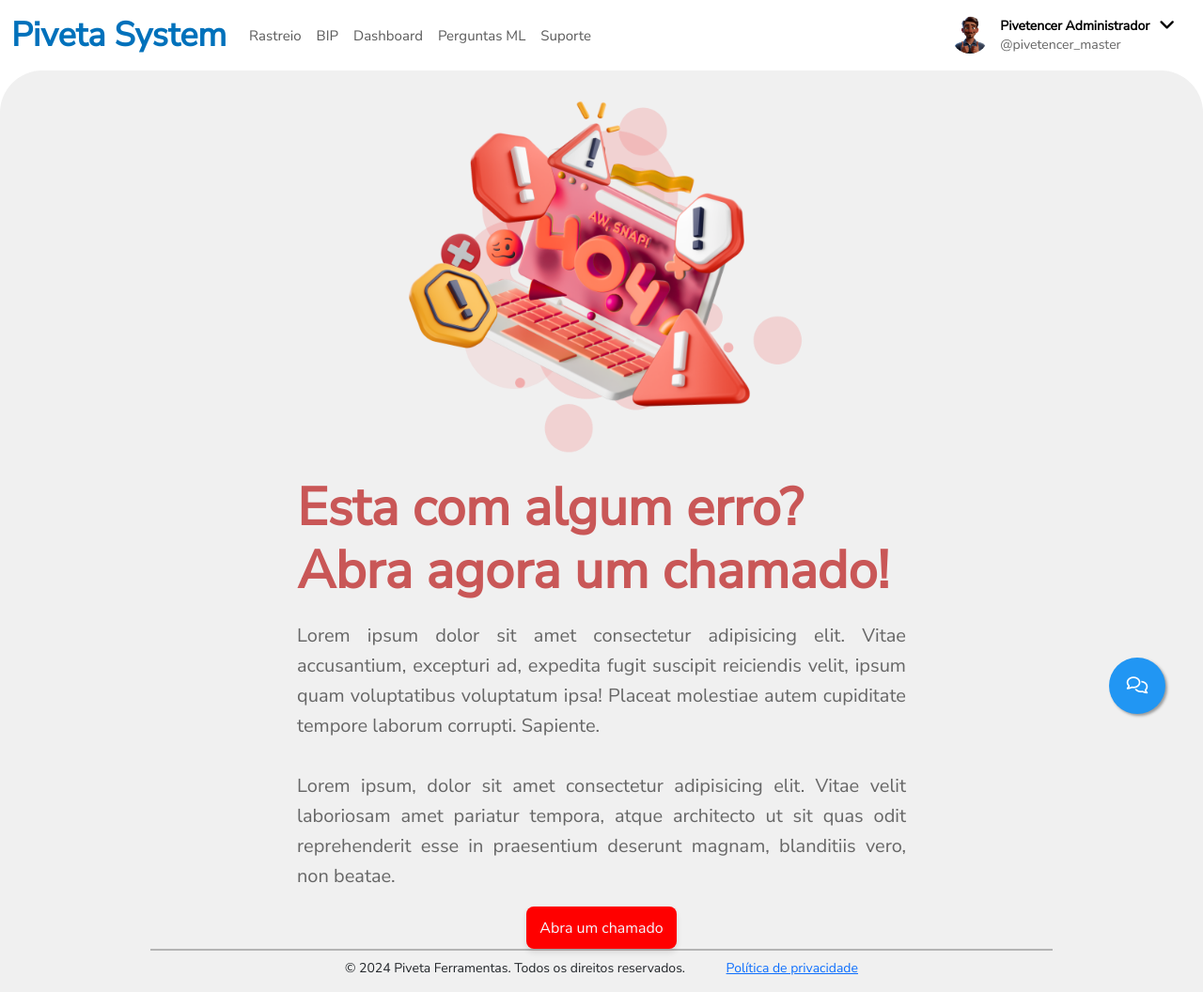
After one commit to EduardoMnzs/Tracking-piveta, a Flask app: page /ticket-user in a window 1280 px wide. The commit adds this page. Shown: the whole page at 94% size. Run offline with Flask 3, Linux system fonts and the light colour scheme; the visitor is signed in with stand-in values (Sample User, id 1); some libraries are stand-ins or nearby versions.

Commit message:
Ticket criado

```diff
--- a/app/routes.py
+++ b/app/routes.py
@@ -378,6 +378,10 @@ def chatBot():
 def documentacao():
     return render_template('documentacao.html')
 
+@app.route("/ticket-user", methods=["GET"])
+@login_required
+def ticket_user():
+    return render_template('ticket_user.html')
 
 @app.route("/test", methods=["GET"])
 def test():
--- /dev/null
+++ b/app/static/css/ticket_user.css
@@ -0,0 +1,136 @@
+.home-container {
+    display: flex;
+    padding-inline: 100px;
+    border-radius: 10px;
+    align-items: center;
+    height: 100%;
+}
+
+.background {
+    background-color: #F0F0F0;
+    border-radius: 45px 45px 0px 0px;
+    height: 90%;
+}
+
+
+.terms-of-usage {
+    background-color: #F0F0F0;
+    padding-bottom: 15px;
+
+    a {
+        margin-left: 40px
+    }
+}
+
+.image-container {
+    position: relative;
+    width: 40%;
+}
+
+.bot-image {
+    width: 100%;
+    border-radius: 10px;
+}
+
+.bot-text {
+    position: absolute;
+    bottom: 10px;
+    left: 20px;
+    color: white;
+    font-size: 3rem;
+    font-weight: bold;
+}
+
+.text-container {
+    padding-left: 100px;
+    padding-right: 50px;
+    width: 60%;
+}
+
+.text-container h2 {
+    color: #b30000a3;
+    font-size: 3.5rem;
+    margin-bottom: 20px;
+    font-weight: bold;
+}
+
+.text-container p {
+    color: #666;
+    line-height: 1.6;
+    text-align: justify;
+    font-size: 20px;
+}
+
+.button-chamado-container {
+    display: flex;
+    justify-content: center;
+}
+
+.button-chamado {
+    background-color: #FF0000;
+    box-shadow: 0 4px 6px rgba(0, 0, 0, 0.1);
+    text-decoration: none;
+    color: #f3f7fe;
+    border: none;
+    border-radius: 8px;
+    width: 160px;
+    height: 45px;
+    transition: .3s;
+}
+
+.button-chamado:hover {
+    background-color: #cd0000;
+    box-shadow: 0 0 0 3px #FF00005f;
+    color: #fff;
+}
+
+
+.footer-hr {
+    margin: auto;
+    width: 75%;
+    height: 2px;
+    background: black !important;
+    margin-bottom: 8px;
+    border: none !important;
+}
+
+@media only screen and (max-width: 1500px) {
+    .home-container {
+        flex-direction: column;
+    }
+
+    .background {
+        height: max-content;
+    }
+
+    .text-container {
+        padding-left: 0px;
+        padding-right: 0px;
+    }
+
+}
+
+@media only screen and (max-width: 1200px) {
+    .image-container {
+        width: 60%;
+    }
+
+    .text-container {
+        width: 100%;
+    }
+}
+
+@media only screen and (max-width: 800px) {
+    .image-container {
+        width: 100%;
+    }
+
+    .text-container h2 {
+        font-size: 1.5rem;
+    }
+
+    .home-container {
+        padding-inline: 45px;
+    }
+
+}
--- a/app/templates/blueprint.html
+++ b/app/templates/blueprint.html
@@ -60,6 +60,7 @@
                         <a class="nav-link nav-rastreio" href="/bipagem">BIP</a>
                         <a class="nav-link nav-rastreio" href="/dashboard">Dashboard</a>
                         <a class="nav-link nav-rastreio" href="/perguntas-mercado-livre">Perguntas ML</a>
+                        <a class="nav-link nav-rastreio" href="/ticket-user">Suporte</a>
                     </li>
                 </ul>
             </div>
--- /dev/null
+++ b/app/templates/ticket_user.html
@@ -0,0 +1,34 @@
+<link href="/static/css/ticket_user.css" rel="stylesheet">
+
+{% extends 'blueprint.html' %}
+{% block main %}
+
+
+<div class="background">
+    <div class="home-container">
+        <div class="image-container">
+            <img src="../static/img/error-ticket.png" alt="ticket_error" class="bot-image">
+        </div>
+        <div class="text-container">
+            <h2>Esta com algum erro?<br>Abra agora um chamado!</h2>
+            <p>Lorem ipsum dolor sit amet consectetur adipisicing elit. Vitae accusantium, excepturi ad, expedita fugit
+                suscipit reiciendis velit, ipsum quam voluptatibus voluptatum ipsa! Placeat molestiae autem cupiditate
+                tempore laborum corrupti. Sapiente. <br><br>
+                Lorem ipsum, dolor sit amet consectetur adipisicing elit. Vitae velit laboriosam amet pariatur tempora,
+                atque architecto ut sit quas odit reprehenderit esse in praesentium deserunt magnam, blanditiis vero,
+                non beatae.
+            </p>
+            <div class="button-chamado-container">
+                <button class="button-chamado">Abra um chamado</button>
+            </div>
+        </div>
+    </div>
+</div>
+
+<footer class="small text-center terms-of-usage">
+    <hr class="footer-hr">
+    © 2024 Piveta Ferramentas. Todos os direitos reservados. <a href="/politica-de-privacidade">Política de
+        privacidade</a>
+</footer>
+
+{% endblock %}
```
Also changed, not shown: app/static/img/error-ticket.png (added).
